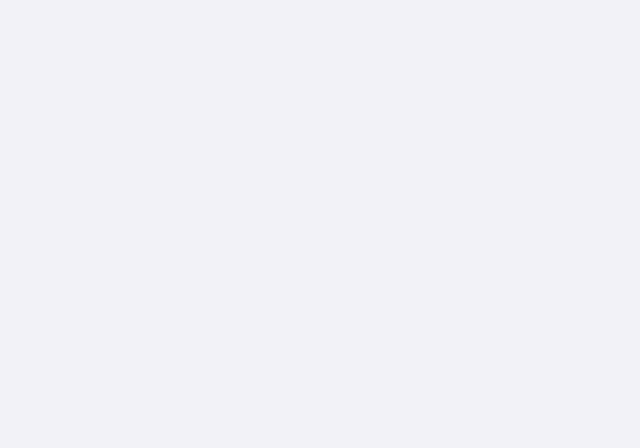
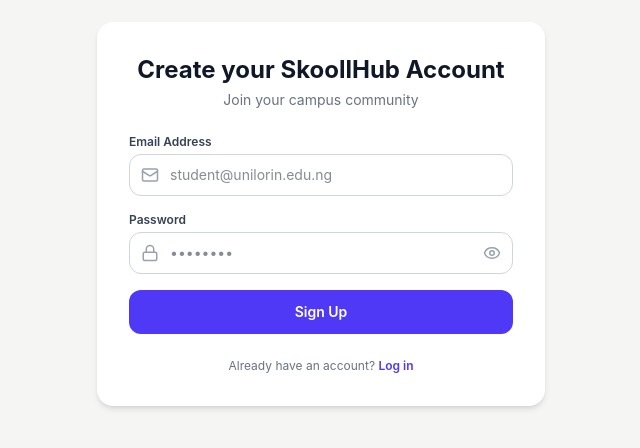
Before and after one commit to DesignsByMarv/skoollhub, a Next.js app: page /signup in a window 1280 px wide. Shown: the part 146-594 px from the top of the page, without its empty margins (319-959 px from the left). Built offline with nearby package versions, Linux system fonts and the light colour scheme.

Commit message:
Fix signup page blank rendering and add email verification UI

```diff
--- a/src/app/signup/page.tsx
+++ b/src/app/signup/page.tsx
@@ -1,11 +1,14 @@
 'use client';
 
 import { useState } from 'react';
-import { createClient } from '@/lib/supabase/client'; // or your supabase client helper
+import Link from 'next/link';
+import { createClient } from '@/lib/supabase/client';
+import { Eye, EyeOff, Mail, Lock, CheckCircle2 } from 'lucide-react';
 
 export default function SignupPage() {
   const [email, setEmail] = useState('');
   const [password, setPassword] = useState('');
+  const [showPassword, setShowPassword] = useState(false);
   const [isSubmitted, setIsSubmitted] = useState(false);
   const [errorMsg, setErrorMsg] = useState('');
   const [loading, setLoading] = useState(false);
@@ -15,6 +18,7 @@
     setLoading(true);
     setErrorMsg('');
 
+    try {
       const supabase = createClient();
       const { data, error } = await supabase.auth.signUp({
         email,
@@ -24,38 +28,116 @@
         },
       });
 
-    setLoading(false);
-
       if (error) {
         setErrorMsg(error.message);
-      return;
+      } else if (data?.user) {
+        setIsSubmitted(true);
       }
-
-    // If signup succeeds, prompt the user to check their email
-    if (data?.user) {
-      setIsSubmitted(true);
+    } catch (err: any) {
+      setErrorMsg(err?.message || 'An unexpected error occurred');
+    } finally {
+      setLoading(false);
     }
   };
 
   if (isSubmitted) {
     return (
-      <div className="flex min-h-screen items-center justify-center p-4">
-        <div className="w-full max-w-md rounded-xl bg-white p-6 text-center shadow-lg dark:bg-gray-800">
-          <div className="mx-auto mb-4 flex h-12 w-12 items-center justify-center rounded-full bg-indigo-100 text-indigo-600 dark:bg-indigo-900 dark:text-indigo-300">
-            ✉️
+      <main className="flex min-h-screen items-center justify-center bg-stone-100 p-4 pb-24">
+        <div className="w-full max-w-md rounded-2xl bg-white p-8 text-center shadow-md dark:bg-gray-800">
+          <div className="mx-auto mb-4 flex h-14 w-14 items-center justify-center rounded-full bg-emerald-100 text-emerald-600">
+            <CheckCircle2 size={32} />
           </div>
-          <h2 className="text-xl font-bold text-gray-900 dark:text-white">Check your email</h2>
-          <p className="mt-2 text-sm text-gray-600 dark:text-gray-300">
-            We sent a verification link to <span className="font-semibold">{email}</span>. Please click the link to verify your account before logging in.
+          <h2 className="text-2xl font-bold text-gray-900 dark:text-white">Verify your email</h2>
+          <p className="mt-3 text-sm text-gray-600 dark:text-gray-300">
+            We sent a verification link to <span className="font-semibold text-gray-900 dark:text-white">{email}</span>.
           </p>
+          <p className="mt-2 text-xs text-gray-500">
+            Please check your inbox (or spam) and click the link to confirm your account before signing in.
+          </p>
+          <Link
+            href="/login"
+            className="mt-6 inline-block w-full rounded-xl bg-indigo-600 px-4 py-3 text-sm font-semibold text-white transition hover:bg-indigo-700"
+          >
+            Go to Login
+          </Link>
         </div>
-      </div>
+      </main>
     );
   }
 
   return (
+    <main className="flex min-h-screen items-center justify-center bg-stone-100 p-4 pb-24">
+      <div className="w-full max-w-md rounded-2xl bg-white p-8 shadow-md dark:bg-gray-800">
+        <div className="mb-6 text-center">
+          <h1 className="text-2xl font-bold text-gray-900 dark:text-white">Create your SkoollHub Account</h1>
+          <p className="mt-1 text-sm text-gray-500">Join your campus community</p>
+        </div>
+
+        {errorMsg && (
+          <div className="mb-4 rounded-xl bg-red-50 p-3 text-xs text-red-600 border border-red-200">
+            {errorMsg}
+          </div>
+        )}
+
         <form onSubmit={handleSignUp} className="space-y-4">
-      {/* Your form inputs here */}
+          <div>
+            <label className="mb-1 block text-xs font-semibold text-gray-700 dark:text-gray-300">
+              Email Address
+            </label>
+            <div className="relative">
+              <Mail className="absolute left-3 top-1/2 -translate-y-1/2 text-gray-400" size={18} />
+              <input
+                type="email"
+                required
+                value={email}
+                onChange={(e) => setEmail(e.target.value)}
+                placeholder="student@unilorin.edu.ng"
+                className="w-full rounded-xl border border-gray-300 bg-transparent py-2.5 pl-10 pr-4 text-sm focus:border-indigo-600 focus:outline-none focus:ring-1 focus:ring-indigo-600"
+              />
+            </div>
+          </div>
+
+          <div>
+            <label className="mb-1 block text-xs font-semibold text-gray-700 dark:text-gray-300">
+              Password
+            </label>
+            <div className="relative">
+              <Lock className="absolute left-3 top-1/2 -translate-y-1/2 text-gray-400" size={18} />
+              <input
+                type={showPassword ? 'text' : 'password'}
+                required
+                minLength={6}
+                value={password}
+                onChange={(e) => setPassword(e.target.value)}
+                placeholder="••••••••"
+                className="w-full rounded-xl border border-gray-300 bg-transparent py-2.5 pl-10 pr-10 text-sm focus:border-indigo-600 focus:outline-none focus:ring-1 focus:ring-indigo-600"
+              />
+              <button
+                type="button"
+                onClick={() => setShowPassword(!showPassword)}
+                className="absolute right-3 top-1/2 -translate-y-1/2 text-gray-400 hover:text-gray-600"
+              >
+                {showPassword ? <EyeOff size={18} /> : <Eye size={18} />}
+              </button>
+            </div>
+          </div>
+
+          <button
+            type="submit"
+            disabled={loading}
+            className="w-full rounded-xl bg-indigo-600 py-3 text-sm font-semibold text-white transition hover:bg-indigo-700 disabled:opacity-50"
+          >
+            {loading ? 'Creating account...' : 'Sign Up'}
+          </button>
         </form>
+
+        <p className="mt-6 text-center text-xs text-gray-500">
+          Already have an account?{' '}
+          <Link href="/login" className="font-semibold text-indigo-600 hover:underline">
+            Log in
+          </Link>
+        </p>
+      </div>
+    </main>
   );
 }
```
Lines whose indentation alone changed are shown as unchanged.
